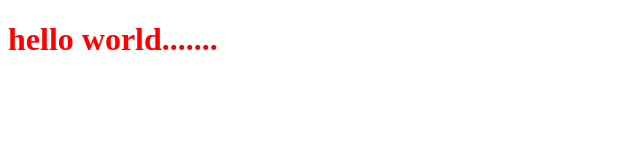
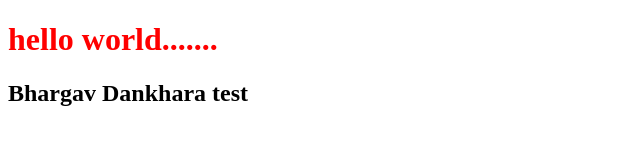
Before and after one commit to srpriyanshu98/Test, a plain HTML site: page index.html in a window 1280 px wide. Shown: the whole page, without its empty margins (0-640 px from the left). Drawn offline with Linux system fonts and the light colour scheme.

Commit message:
added h2

```diff
--- a/index.html
+++ b/index.html
@@ -8,5 +8,6 @@
 </head>
 <body>
     <h1>hello world.......</h1>
+    <h2>Bhargav Dankhara test </h2>
 </body>
 </html>
```
